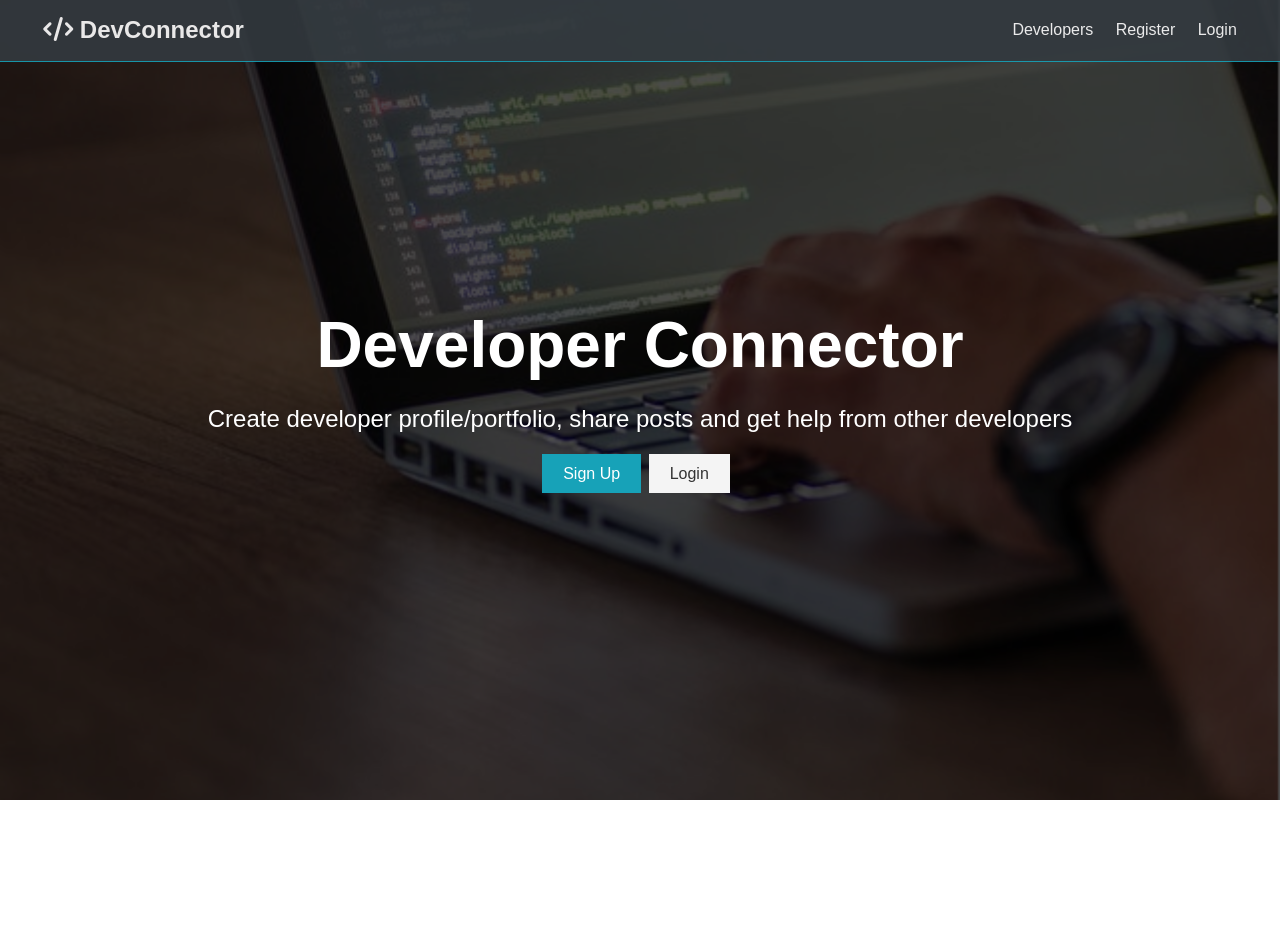
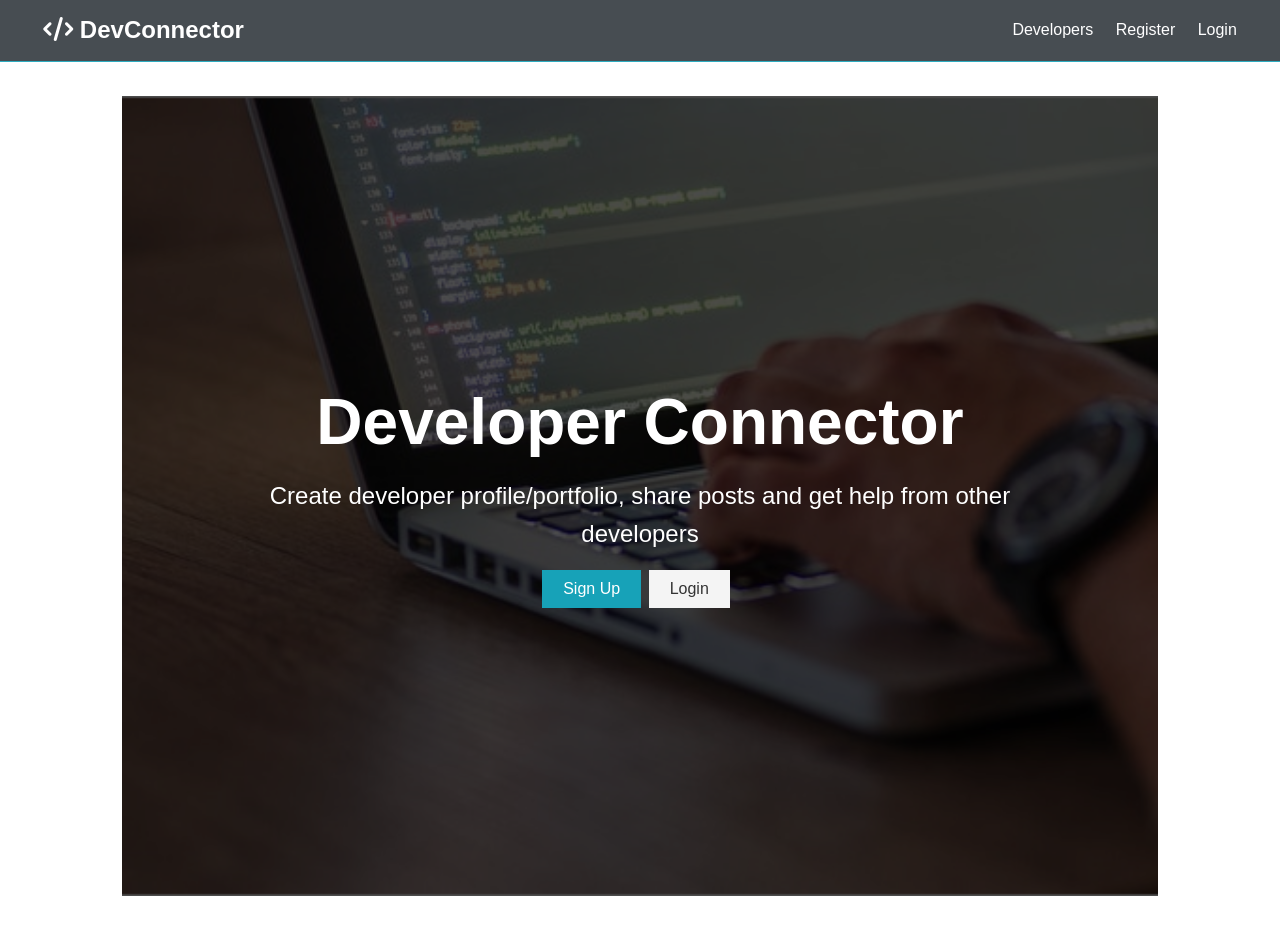
Before and after one commit to Mekarosi/dematch_frontend, a React (Create React App) app: page / in a window 1280 px wide. Shown: the top 934 px of the page. Built offline with nearby package versions, Linux system fonts and the light colour scheme.

Commit message:
Set up routes

```diff
--- a/package.json
+++ b/package.json
@@ -12,7 +12,7 @@
     "react-dom": "^18.2.0",
     "react-moment": "^1.1.2",
     "react-redux": "^8.0.5",
-    "react-router-dom": "5.2.0",
+    "react-router-dom": "^6.4.4",
     "react-scripts": "5.0.1",
     "react-transition-group": "^4.4.5",
     "redux": "^4.2.0",
--- a/src/App.js
+++ b/src/App.js
@@ -1,5 +1,5 @@
 import React, { Fragment } from 'react'
-import { BrowserRouter as Router, Route, Switch } from 'react-router-dom'
+import { BrowserRouter as Router, Route, Routes } from 'react-router-dom'
 import Navbar from './components/layout/Navbar';
 import Landing from './components/layout/Landing';
 import Login from './components/auth/Login';
@@ -12,12 +12,13 @@
     <Router>
       <Fragment>
         <Navbar />
-        <Route exact path="/" component={ Landing } />
+
         <section className='container'>
-          <Switch>
-            <Route exact path="/register" component={ Register } />
-            <Route exact path="/login" component={ Login } />
-          </Switch>
+          <Routes>
+          <Route exact path="/" element={<Landing/>} />
+            <Route exact path="register" element={<Register />} />
+            <Route exact path="login" element={<Login/>} />
+          </Routes>
         </section>
       </Fragment>
     </Router>
--- a/src/components/layout/Landing.js
+++ b/src/components/layout/Landing.js
@@ -1,4 +1,5 @@
 import React from 'react'
+import { Link } from 'react-router-dom'
 
 const Landing = () => {
   return (
@@ -11,8 +12,8 @@
           other developers
         </p>
         <div className="buttons">
-          <a href="register.html" className="btn btn-primary">Sign Up</a>
-          <a href="login.html" className="btn btn">Login</a>
+          <Link to="register" className="btn btn-primary">Sign Up</Link>
+          <Link to="login" className="btn btn">Login</Link>
         </div>
       </div>
     </div>
--- a/src/components/layout/Navbar.js
+++ b/src/components/layout/Navbar.js
@@ -1,15 +1,22 @@
 import React from 'react'
+import { Link } from 'react-router-dom'
 
 const Navbar = () => {
   return (
     <nav className="navbar bg-dark">
     <h1>
-      <a href="dashboard.html"> <i className="fas fa-code"></i> DevConnector </a>
+      <Link to='/'> <i className="fas fa-code"></i> DevConnector </Link>
     </h1>
     <ul>
-      <li><a href="profiles.html">Developers</a></li>
-      <li><a href="register.html">Register</a></li>
-      <li><a href="login.html">Login</a></li>
+      <li>
+        <Link to="profiles">Developers</Link>
+      </li>
+      <li>
+        <Link to="register">Register</Link>
+      </li>
+      <li>
+        <Link to="login">Login</Link>
+      </li>
     </ul>
   </nav>
   )
```
Also changed, not shown: 1 other file (tests, documents, lock files or other folders).
